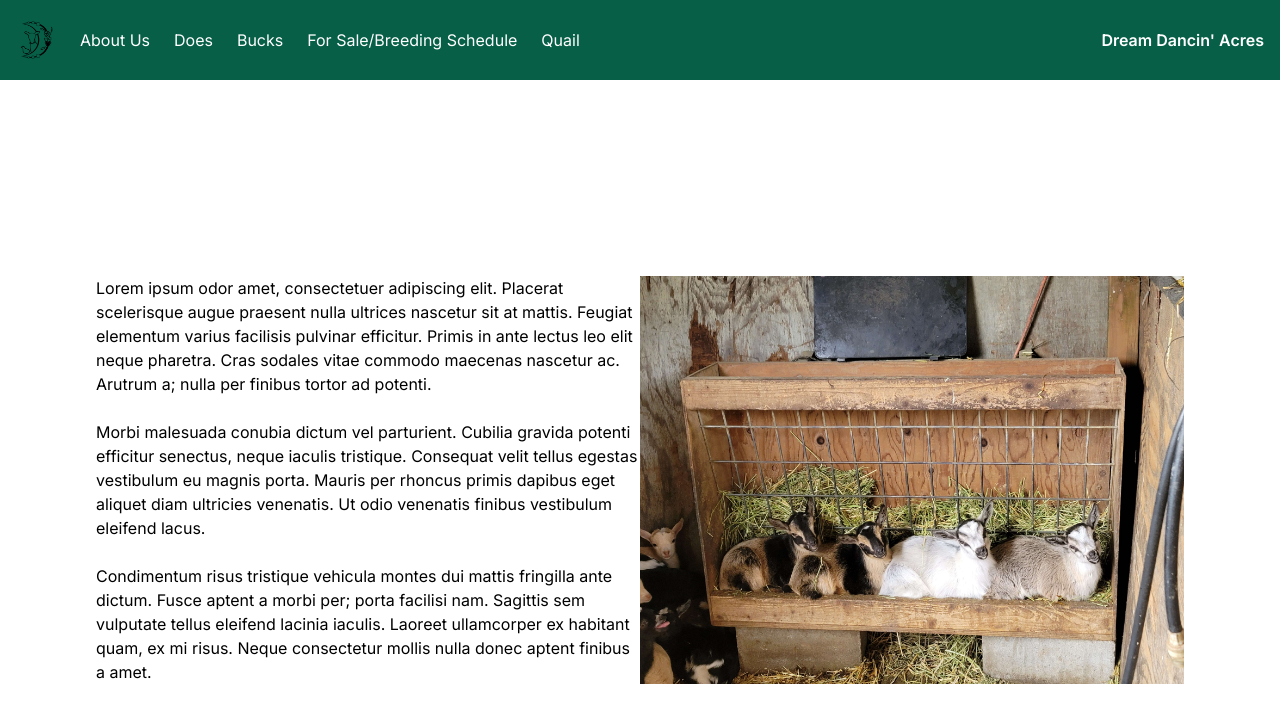
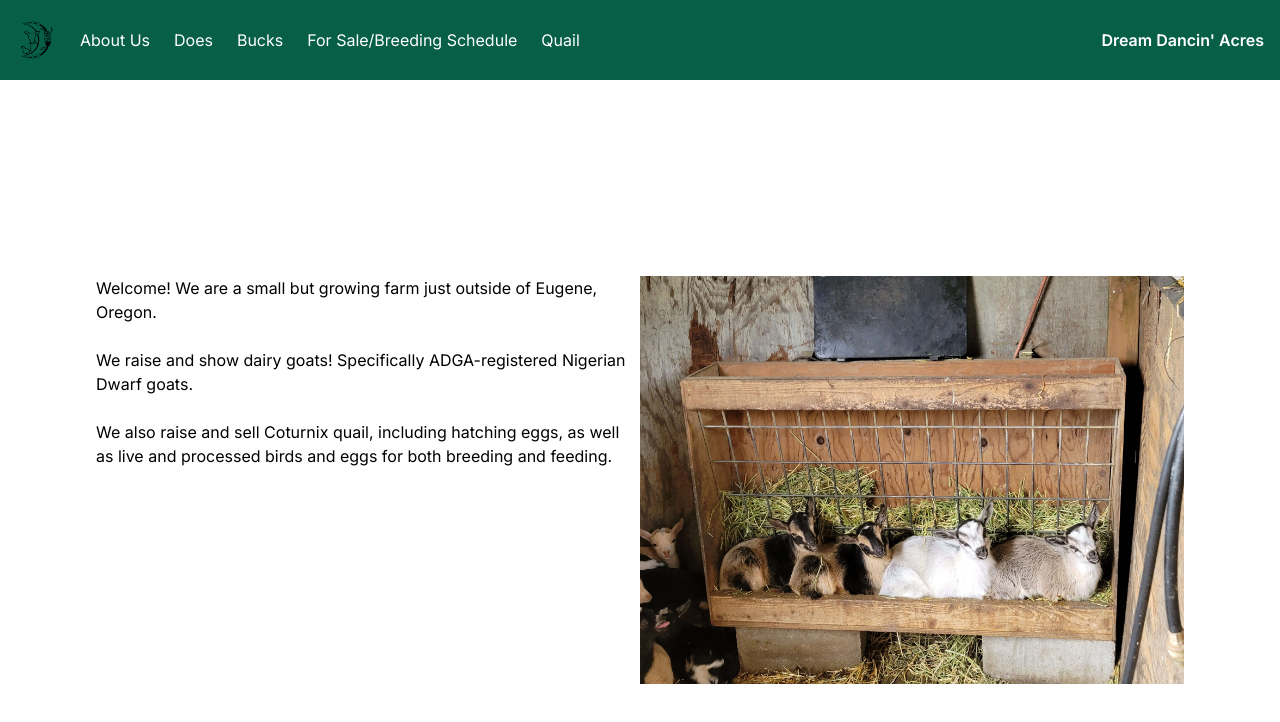
Before and after one commit to shawnaldridge/dreamdancin, a Next.js app: page / in a window 1280 px wide. Shown: the top 722 px of the page. Built offline with nearby package versions, Linux system fonts and the light colour scheme.

Commit message:
Landing section

```diff
--- a/app/page.tsx
+++ b/app/page.tsx
@@ -7,15 +7,15 @@ export default function Home() {
 
         <div className="basis-1/2 flex-col">
           <p className="col-span-1">
-            Lorem ipsum odor amet, consectetuer adipiscing elit. Placerat scelerisque augue praesent nulla ultrices nascetur sit at mattis. Feugiat elementum varius facilisis pulvinar efficitur. Primis in ante lectus leo elit neque pharetra. Cras sodales vitae commodo maecenas nascetur ac. Arutrum a; nulla per finibus tortor ad potenti.
+            Welcome! We are a small but growing farm just outside of Eugene, Oregon.
           </p>
           <br/>
           <p className="">
-            Morbi malesuada conubia dictum vel parturient. Cubilia gravida potenti efficitur senectus, neque iaculis tristique. Consequat velit tellus egestas vestibulum eu magnis porta. Mauris per rhoncus primis dapibus eget aliquet diam ultricies venenatis. Ut odio venenatis finibus vestibulum eleifend lacus.
+            We raise and show dairy goats! Specifically ADGA-registered Nigerian Dwarf goats.
           </p>
           <br/>
           <p className="">
-            Condimentum risus tristique vehicula montes dui mattis fringilla ante dictum. Fusce aptent a morbi per; porta facilisi nam. Sagittis sem vulputate tellus eleifend lacinia iaculis. Laoreet ullamcorper ex habitant quam, ex mi risus. Neque consectetur mollis nulla donec aptent finibus a amet.
+            We also raise and sell Coturnix quail, including hatching eggs, as well as live and processed birds and eggs for both breeding and feeding.
           </p>
 
         </div>
```
